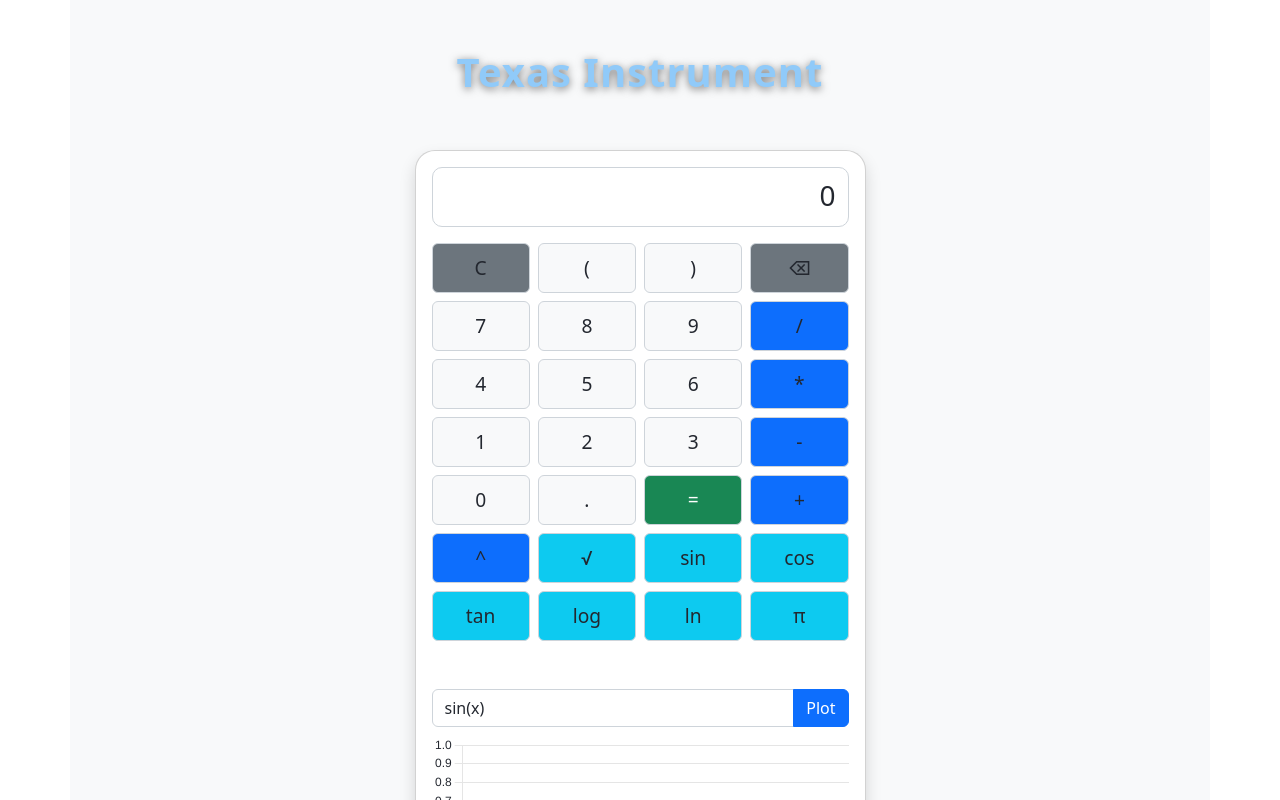
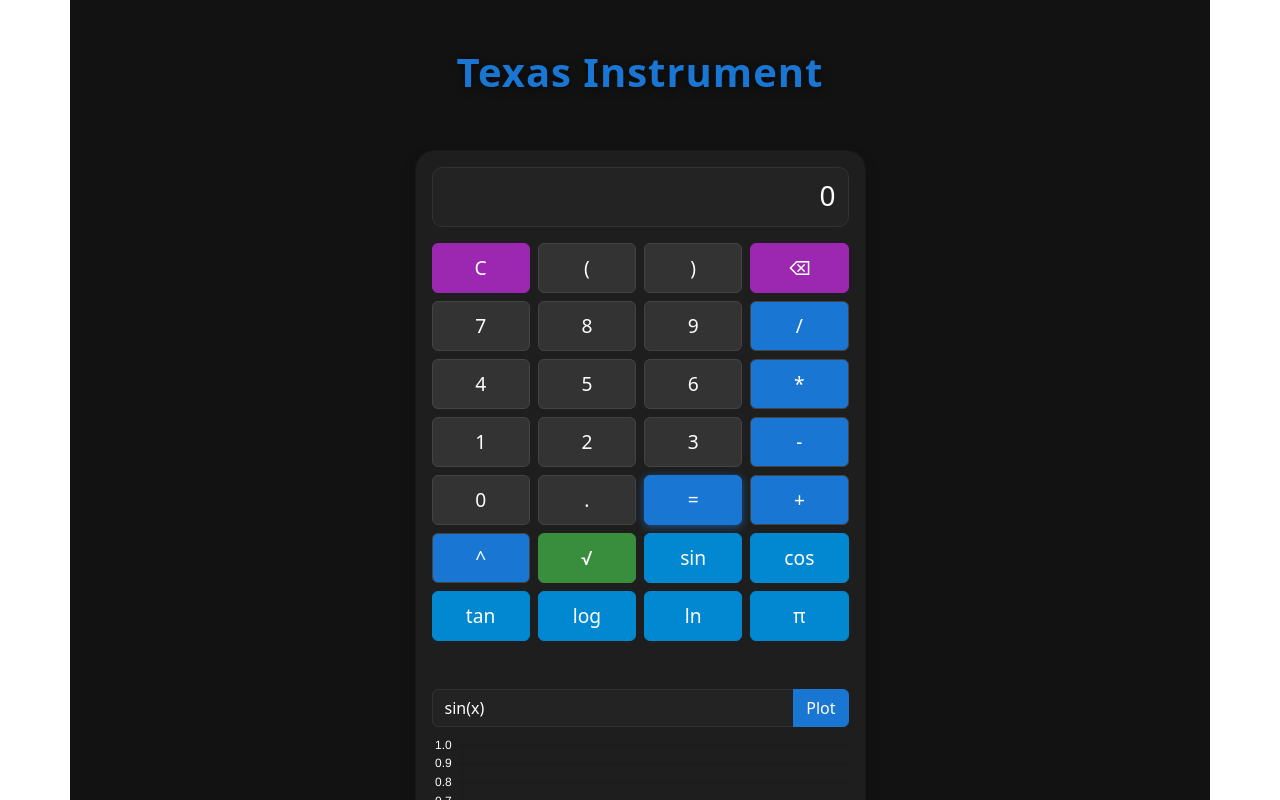
Before and after one commit to ssaengs/scientifc-calculator, a React (Create React App) app: page / in a window 1280 px wide. Shown: the top 800 px of the page. Built offline with nearby package versions, Linux system fonts and the light colour scheme; the HTML template or start-up script is replaced by a standard one.

Commit message:
style: switch back to Material UI-inspired night theme

```diff
--- a/src/App.js
+++ b/src/App.js
@@ -110,20 +110,20 @@
   };
 
   return (
-    <div className="container py-5" style={{ background: '#f8f9fa', minHeight: '100vh' }}>
+    <div className="container py-5" style={{ background: '#121212', minHeight: '100vh' }}>
       <div className="row justify-content-center mb-4">
         <div className="col-md-6 col-lg-5">
-          <h1 style={{ color: '#90caf9', textAlign: 'center', fontWeight: 700, letterSpacing: 1, marginBottom: 30, textShadow: '0 2px 8px #0008' }}>
+          <h1 style={{ color: '#1976d2', textAlign: 'center', fontWeight: 700, letterSpacing: 1, marginBottom: 30, textShadow: '0 2px 8px #0008' }}>
             Texas Instrument
           </h1>
         </div>
       </div>
       <div className="row justify-content-center">
         <div className="col-md-6 col-lg-5">
-          <div className="card shadow calculator p-3" style={{borderRadius: 20, background: '#fff', color: '#23272f'}}>
+          <div className="card shadow calculator p-3" style={{borderRadius: 20, background: '#1e1e1e', color: '#fff'}}>
             <div className="mb-3">
-              <div className="form-control text-end fs-3" style={{height: '60px', borderRadius: 10, background: '#fff', color: '#23272f', border: '1px solid #ced4da'}} readOnly>{input || '0'}</div>
-              {error && <div className="text-danger small">Invalid Expression</div>}
+              <div className="form-control text-end fs-3" style={{height: '60px', borderRadius: 10, background: '#232323', color: '#fff', border: '1px solid #333'}} readOnly>{input || '0'}</div>
+              {error && <div className="text-danger small" style={{color: '#d32f2f'}}>Invalid Expression</div>}
             </div>
             <div className="mb-3">
               {buttons.map((row, i) => (
@@ -131,14 +131,15 @@
                   {row.map((btn) => (
                     <div className="col" key={btn}>
                       <button
-                        className={`btn btn-calc w-100 ${btn === '=' ? 'btn-success' : btn.match(/[\/*\-+=^]/) ? 'btn-primary' : btn === 'C' ? 'btn-secondary' : btn === '⌫' ? 'btn-secondary' : btn === '√' ? 'btn-info' : ['sin','cos','tan','log','ln','π'].includes(btn) ? 'btn-info' : 'btn-light'}`}
+                        className={`btn btn-calc w-100 ${btn === '=' ? 'btn-primary' : btn.match(/[\/*\-+=^]/) ? 'btn-primary' : btn === 'C' ? 'btn-secondary' : btn === '⌫' ? 'btn-secondary' : btn === '√' ? 'btn-info' : ['sin','cos','tan','log','ln','π'].includes(btn) ? 'btn-info' : 'btn-light'}`}
                         style={{
                           minWidth: 60,
                           minHeight: 50,
                           fontSize: '1.2rem',
-                          background: btn === '=' ? '#198754' : btn.match(/[\/*\-+=^]/) ? '#0d6efd' : btn === 'C' ? '#6c757d' : btn === '⌫' ? '#6c757d' : btn === '√' ? '#0dcaf0' : ['sin','cos','tan','log','ln','π'].includes(btn) ? '#0dcaf0' : '#f8f9fa',
-                          color: btn === '=' ? '#fff' : '#23272f',
-                          border: '1px solid #ced4da',
+                          background: btn === '=' ? '#1976d2' : btn.match(/[\/*\-+=^]/) ? '#1976d2' : btn === 'C' ? '#9c27b0' : btn === '⌫' ? '#9c27b0' : btn === '√' ? '#388e3c' : ['sin','cos','tan','log','ln','π'].includes(btn) ? '#0288d1' : '#333',
+                          color: btn === '=' ? '#fff' : '#fff',
+                          border: btn === '=' ? '1px solid #1976d2' : btn === 'C' || btn === '⌫' ? '1px solid #9c27b0' : btn === '√' ? '1px solid #388e3c' : ['sin','cos','tan','log','ln','π'].includes(btn) ? '1px solid #0288d1' : '1px solid #444',
+                          boxShadow: btn === '=' ? '0 2px 8px #1976d299' : undefined
                         }}
                         onClick={() => handleClick(btn)}
                       >
@@ -154,16 +155,16 @@
                 <input
                   type="text"
                   className="form-control"
-                  style={{ background: '#fff', color: '#23272f', border: '1px solid #ced4da' }}
+                  style={{ background: '#232323', color: '#fff', border: '1px solid #333' }}
                   value={graphExpr}
                   onChange={e => setGraphExpr(e.target.value)}
                   placeholder="e.g. sin(x), x^2, log(x), sqrt(x)"
                 />
-                <button className="btn btn-primary" style={{ background: '#0d6efd', border: '1px solid #0d6efd', color: '#fff' }} onClick={plotGraph}>Plot</button>
+                <button className="btn btn-primary" style={{ background: '#1976d2', border: '1px solid #1976d2', color: '#fff' }} onClick={plotGraph}>Plot</button>
               </div>
-              {graphError && <div className="text-danger mb-2">{graphError}</div>}
+              {graphError && <div className="text-danger mb-2" style={{color: '#d32f2f'}}>{graphError}</div>}
               <div style={{height: 300}}>
-                <Line data={graphData} options={{responsive: true, plugins: {legend: {display: false}}, scales: {x: {ticks: {color: '#23272f'}}, y: {ticks: {color: '#23272f'}}}}} />
+                <Line data={graphData} options={{responsive: true, plugins: {legend: {display: false}}, scales: {x: {ticks: {color: '#fff'}}, y: {ticks: {color: '#fff'}}}}} />
               </div>
             </div>
           </div>
```
